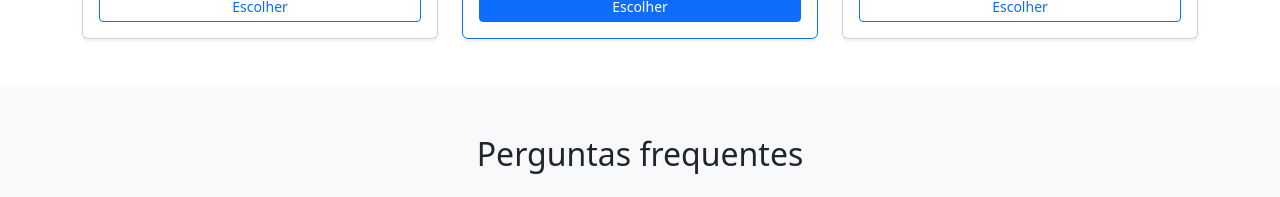
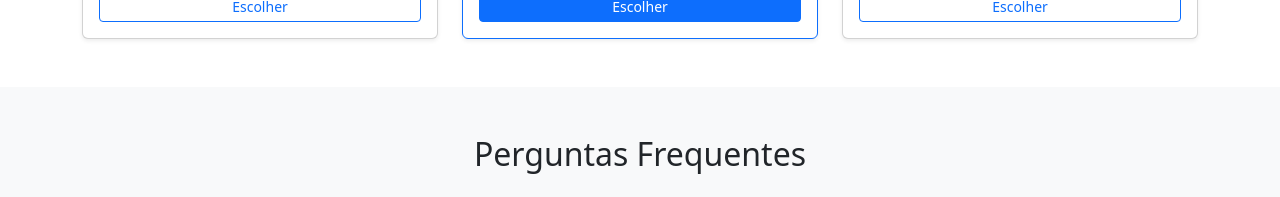
Before and after one commit to marqquees/CESAE-Viagens, a plain HTML site: page index.html in a window 1280 px wide. Shown: the part 1760-1957 px from the top of the page. Drawn offline with nearby package versions, Linux system fonts and the light colour scheme.

Commit message:
Standardize FAQ heading capitalization.
Update the FAQ section comment and heading title to use capitalized wording.

```diff
--- a/index.html
+++ b/index.html
@@ -208,10 +208,10 @@
             </div>
         </section>
 
-        <!-- Perguntas frequentes -->
+        <!-- Perguntas Frequentes -->
         <section class="bg-body-tertiary py-5" id="question">
             <div class="container">
-                <h2 class="text-center mb-4">Perguntas frequentes</h2>
+                <h2 class="text-center mb-4">Perguntas Frequentes</h2>
                 <div class="row justify-content-center">
                     <div class="col-12 col-md-8 col-lg-8">
                         <div class="accordion" id="faq">
```
